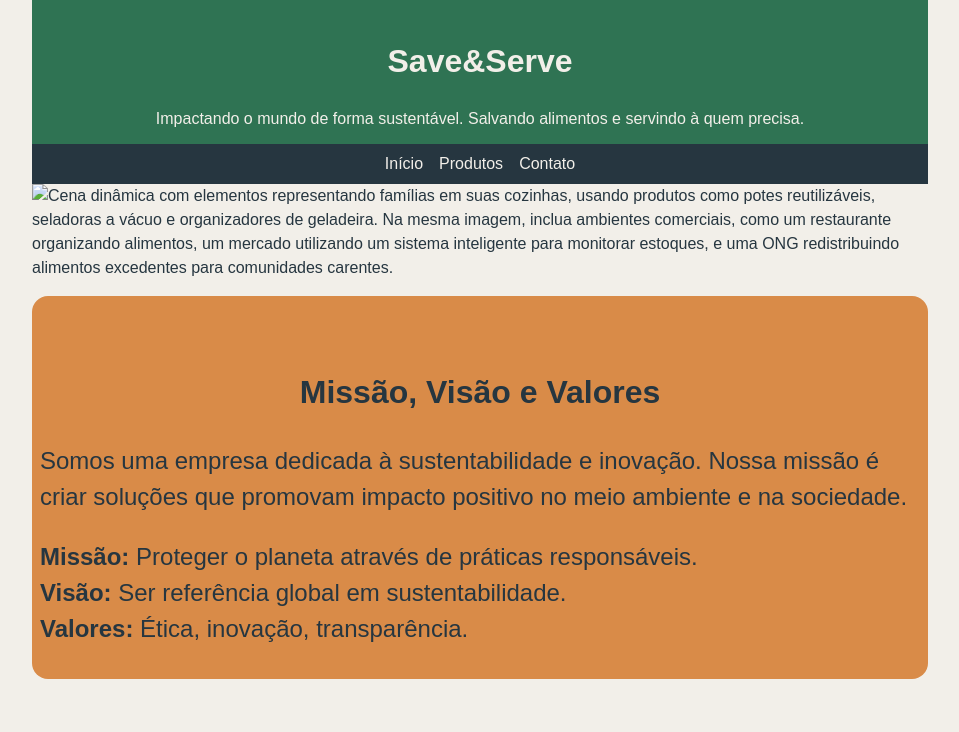
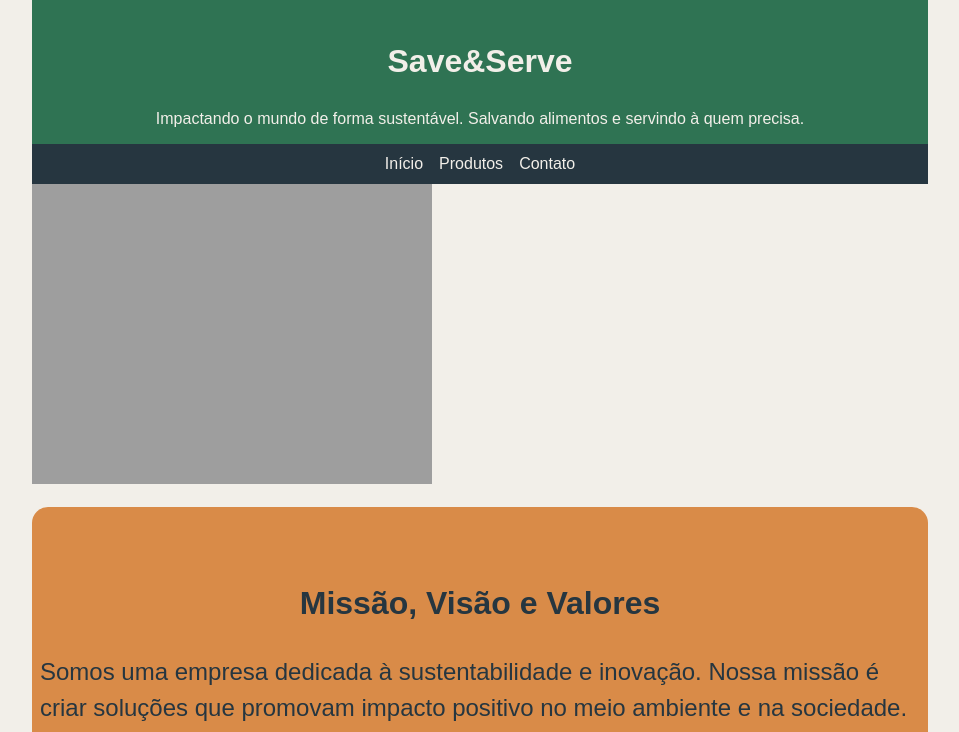
Before and after one commit to AnaBiaabaf/Save-Serve, a plain HTML site: page index.html in a window 1280 px wide. Shown: the top 732 px of the page, without its empty margins (160-1119 px from the left). Drawn offline with Linux system fonts and the light colour scheme; the site is published under a folder, as on GitHub Pages, so addresses that start at the root find nothing.

Commit message:
Update index.html

```diff
--- a/index.html
+++ b/index.html
@@ -20,7 +20,7 @@
 
     </nav>
     <div class="main-image">
-        <img src="/imagens/principal.jpg" alt="Cena dinâmica com elementos representando famílias em suas cozinhas, usando produtos como potes reutilizáveis, seladoras a vácuo e organizadores de geladeira. Na mesma imagem, inclua ambientes comerciais, como um restaurante organizando alimentos, um mercado utilizando um sistema inteligente para monitorar estoques, e uma ONG redistribuindo alimentos excedentes para comunidades carentes. ">
+        <img src="imagens/principal.jpg" alt="Cena dinâmica com elementos representando famílias em suas cozinhas, usando produtos como potes reutilizáveis, seladoras a vácuo e organizadores de geladeira. Na mesma imagem, inclua ambientes comerciais, como um restaurante organizando alimentos, um mercado utilizando um sistema inteligente para monitorar estoques, e uma ONG redistribuindo alimentos excedentes para comunidades carentes. ">
         <a class="seta" href="#sobre"><img src="imagens/seta.png" alt="Seta"></a>
     </div>
     <div id="sobre">
```
